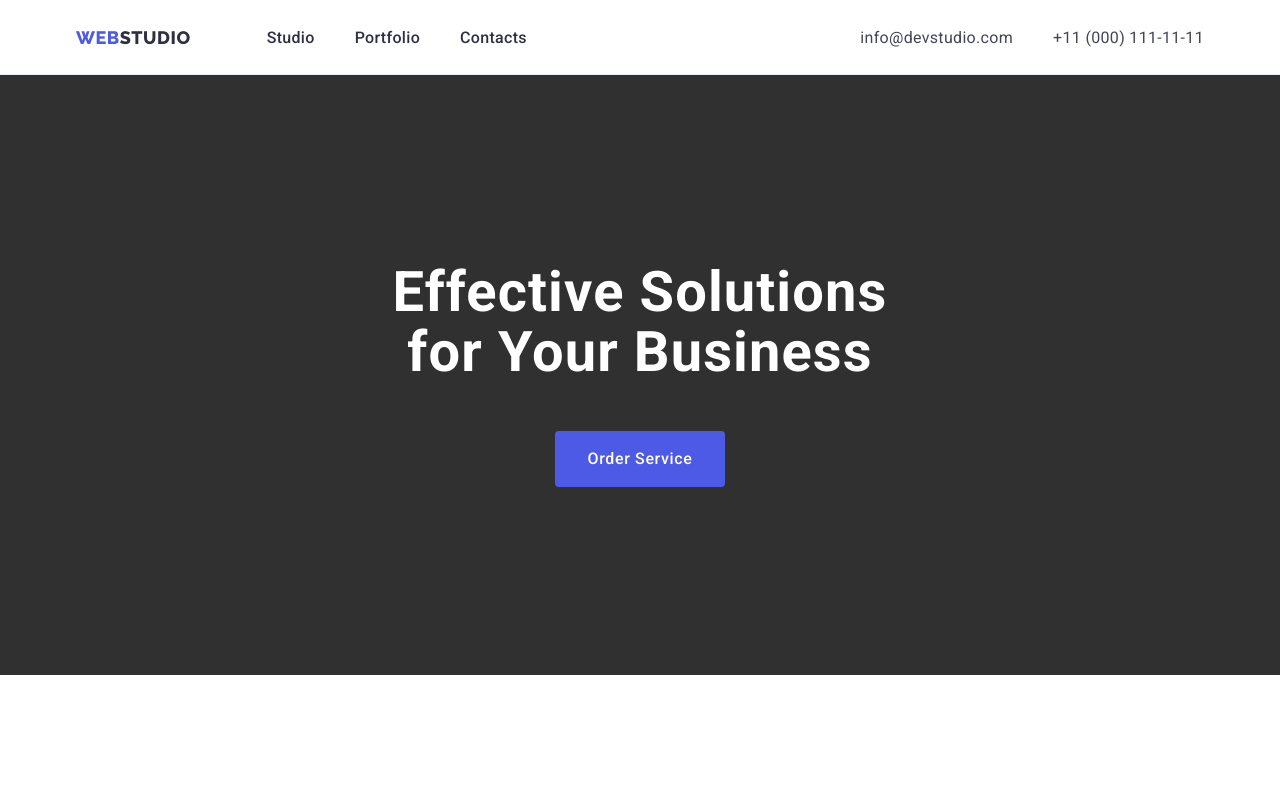
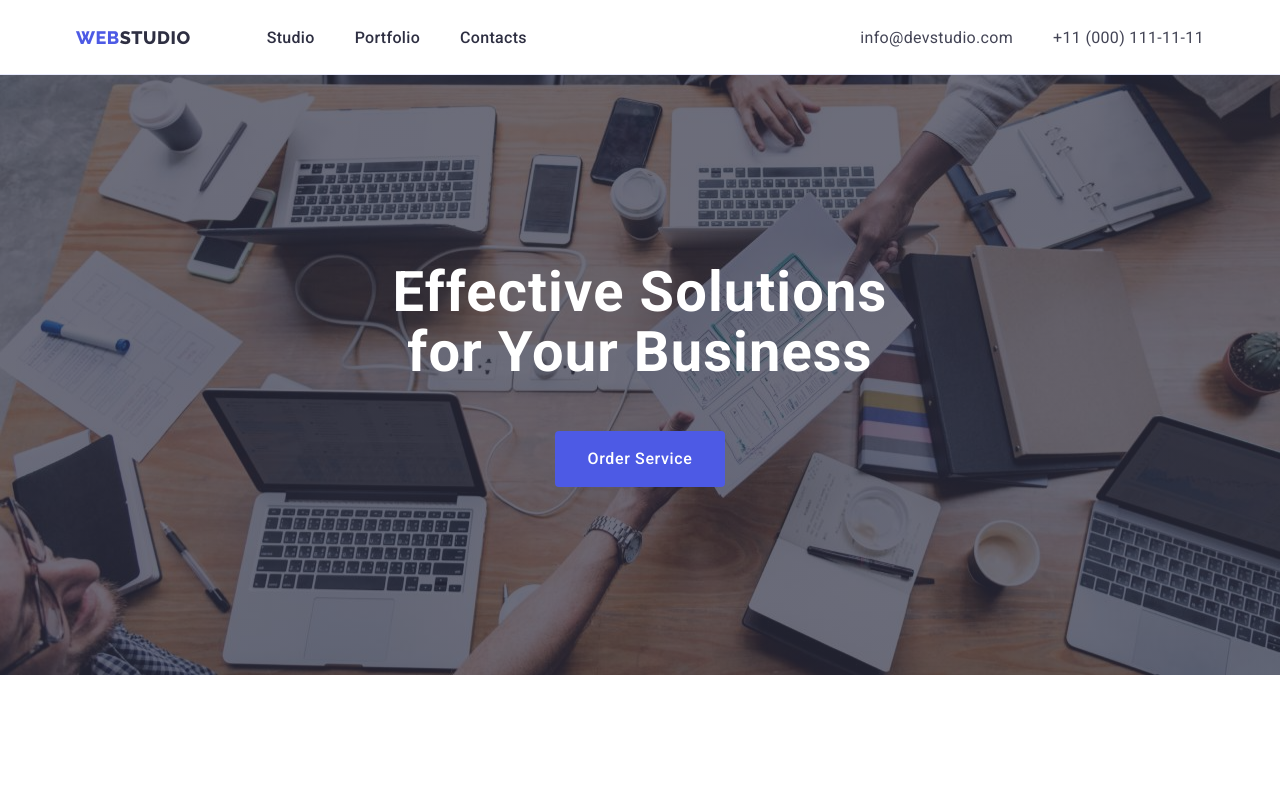
Before and after one commit to Vikki2Rikki/goit-markup-hw-04, a plain HTML site: page index.html in a window 1280 px wide. Shown: the top 791 px of the page. Drawn offline with nearby package versions, Linux system fonts and the light colour scheme.

Commit message:
work for error

```diff
--- a/css/styles.css
+++ b/css/styles.css
@@ -10,6 +10,7 @@
     --main-gap: 24px;
     --client-color: #8E8F99;
     --footer-accent-color: #31D0AA;
+    --hero-gra: linear-gradient(rgba(46, 47, 66, 0.7), rgba(46, 47, 66, 0.7)) ;
 
 
 }
@@ -161,11 +162,12 @@ color: var(--primary-text-color);
     padding-top: 188px;
     padding-bottom: 188px;
     text-align: center;
-    background-image: linear-gradient( rgba(46, 47, 66, 0.7)  rgba(46, 47, 66, 0.7)),
-    url(../images/bg-hero.jpg);
+    background-image:var(--hero-gra), url(../images/bg-hero.jpg);
     background-size: cover;
     background-color: #303030;
     max-width: 1440px;
+    margin-left: auto;
+    margin-right: auto;
 }
 .main-title{
     max-width: 500px;
```
